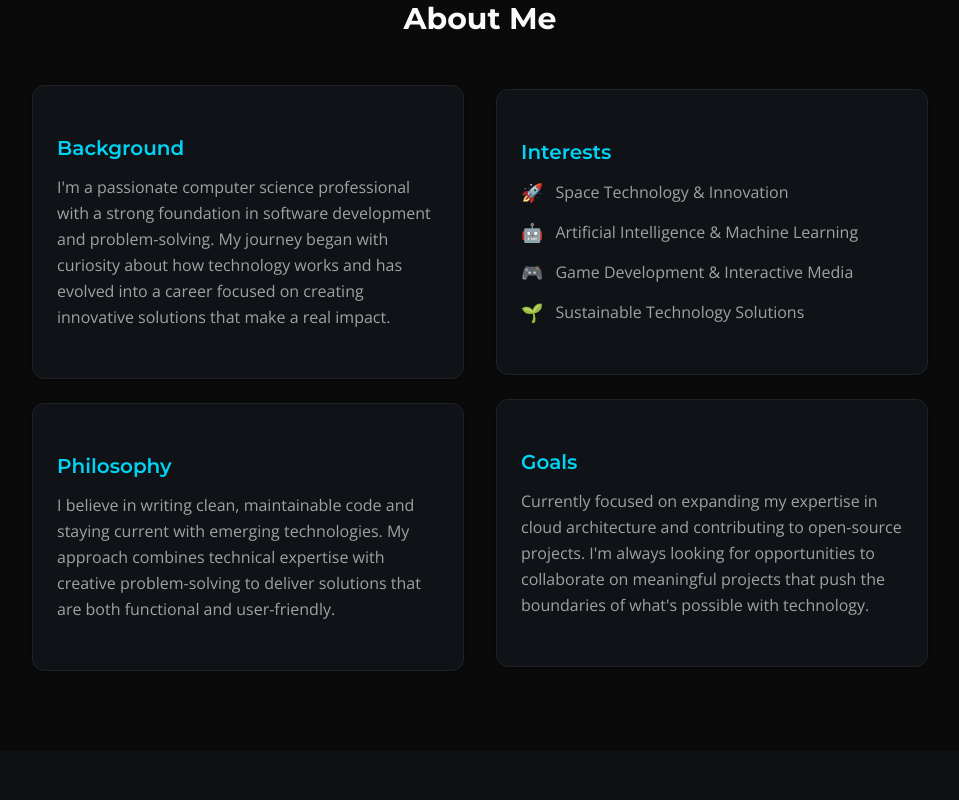
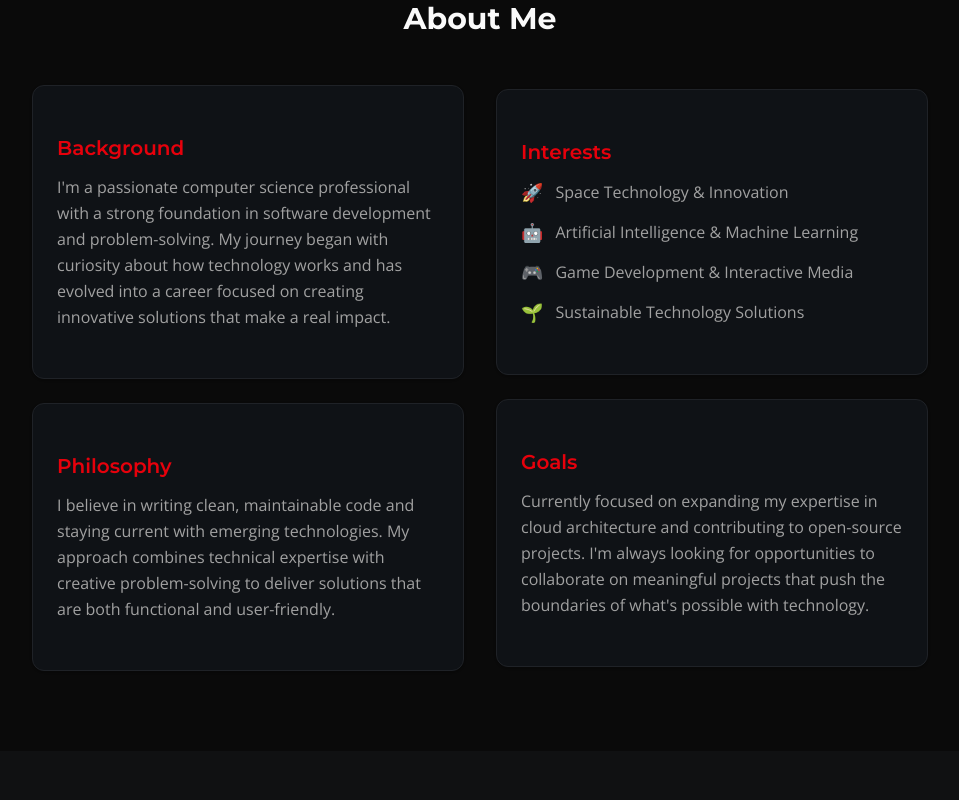
Before and after one commit to Fozzyack/portfolio, a Next.js app: page / in a window 1280 px wide. Shown: the part 980-1780 px from the top of the page, without its empty margins (160-1119 px from the left). Built offline with nearby package versions, Linux system fonts and the light colour scheme.

Commit message:
recolour done

```diff
--- a/app/globals.css
+++ b/app/globals.css
@@ -7,37 +7,37 @@
   --background: oklch(1 0 0);
   --foreground: oklch(0.35 0.01 258.34);
   --card: oklch(0.97 0.01 258.34);
-  --card-foreground: oklch(0.55 0.15 162.4);
+  --card-foreground: oklch(0.55 0.15 25);
   --popover: oklch(1 0 0);
   --popover-foreground: oklch(0.35 0.01 258.34);
-  /* Updated primary colors from emerald to cyan */
-  --primary: oklch(0.65 0.15 200);
+  /* Updated primary colors from cyan to deep red */
+  --primary: oklch(0.48 0.20 25);
   --primary-foreground: oklch(1 0 0);
-  --secondary: oklch(0.75 0.12 200);
+  --secondary: oklch(0.58 0.16 25);
   --secondary-foreground: oklch(1 0 0);
   --muted: oklch(0.97 0.01 258.34);
   --muted-foreground: oklch(0.35 0.01 258.34);
-  --accent: oklch(0.75 0.12 200);
+  --accent: oklch(0.58 0.16 25);
   --accent-foreground: oklch(1 0 0);
   --destructive: oklch(0.577 0.245 27.325);
   --destructive-foreground: oklch(1 0 0);
   --border: oklch(0.92 0.01 258.34);
   --input: oklch(1 0 0);
-  --ring: oklch(0.65 0.15 200 / 0.5);
-  --chart-1: oklch(0.65 0.15 200);
-  --chart-2: oklch(0.75 0.12 200);
+  --ring: oklch(0.48 0.20 25 / 0.5);
+  --chart-1: oklch(0.48 0.20 25);
+  --chart-2: oklch(0.58 0.16 25);
   --chart-3: oklch(0.35 0.01 258.34);
   --chart-4: oklch(0.97 0.01 258.34);
   --chart-5: oklch(1 0 0);
   --radius: 0.5rem;
   --sidebar: oklch(1 0 0);
   --sidebar-foreground: oklch(0.35 0.01 258.34);
-  --sidebar-primary: oklch(0.65 0.15 200);
+  --sidebar-primary: oklch(0.48 0.20 25);
   --sidebar-primary-foreground: oklch(1 0 0);
-  --sidebar-accent: oklch(0.75 0.12 200);
+  --sidebar-accent: oklch(0.58 0.16 25);
   --sidebar-accent-foreground: oklch(1 0 0);
   --sidebar-border: oklch(0.92 0.01 258.34);
-  --sidebar-ring: oklch(0.65 0.15 200 / 0.5);
+  --sidebar-ring: oklch(0.65 0.15 25 / 0.5);
 }
 
 .dark {
@@ -47,38 +47,38 @@
   --card-foreground: oklch(0.985 0 0);
   --popover: oklch(0.145 0 0);
   --popover-foreground: oklch(0.985 0 0);
-  /* Updated dark theme colors to cyan with higher saturation for neon effect */
-  --primary: oklch(0.75 0.18 200);
+  /* Updated dark theme colors to deep red with higher saturation for neon effect */
+  --primary: oklch(0.60 0.25 25);
   --primary-foreground: oklch(0.145 0 0);
   --secondary: oklch(0.25 0.01 258.34);
   --secondary-foreground: oklch(0.985 0 0);
   --muted: oklch(0.25 0.01 258.34);
   --muted-foreground: oklch(0.708 0 0);
-  --accent: oklch(0.75 0.18 200);
+  --accent: oklch(0.60 0.25 25);
   --accent-foreground: oklch(0.145 0 0);
   --destructive: oklch(0.396 0.141 25.723);
   --destructive-foreground: oklch(0.985 0 0);
   --border: oklch(0.25 0.01 258.34);
   --input: oklch(0.25 0.01 258.34);
-  --ring: oklch(0.75 0.18 200 / 0.5);
-  --chart-1: oklch(0.75 0.18 200);
-  --chart-2: oklch(0.85 0.15 200);
+  --ring: oklch(0.60 0.25 25 / 0.5);
+  --chart-1: oklch(0.60 0.25 25);
+  --chart-2: oklch(0.68 0.22 25);
   --chart-3: oklch(0.708 0 0);
   --chart-4: oklch(0.25 0.01 258.34);
   --chart-5: oklch(0.145 0 0);
   --sidebar: oklch(0.18 0.01 258.34);
   --sidebar-foreground: oklch(0.985 0 0);
-  --sidebar-primary: oklch(0.75 0.18 200);
+  --sidebar-primary: oklch(0.60 0.25 25);
   --sidebar-primary-foreground: oklch(0.145 0 0);
   --sidebar-accent: oklch(0.25 0.01 258.34);
   --sidebar-accent-foreground: oklch(0.985 0 0);
   --sidebar-border: oklch(0.25 0.01 258.34);
-  --sidebar-ring: oklch(0.75 0.18 200 / 0.5);
+  --sidebar-ring: oklch(0.60 0.25 25 / 0.5);
 
   /* Added neon glow custom properties */
-  --neon-glow: 0 0 5px oklch(0.75 0.18 200), 0 0 10px oklch(0.75 0.18 200), 0 0 15px oklch(0.75 0.18 200);
-  --neon-text-glow: 0 0 5px oklch(0.75 0.18 200), 0 0 10px oklch(0.75 0.18 200);
-  --subtle-glow: 0 0 3px oklch(0.75 0.18 200 / 0.3);
+  --neon-glow: 0 0 5px oklch(0.60 0.25 25), 0 0 10px oklch(0.60 0.25 25), 0 0 15px oklch(0.60 0.25 25);
+  --neon-text-glow: 0 0 5px oklch(0.60 0.25 25), 0 0 10px oklch(0.60 0.25 25);
+  --subtle-glow: 0 0 3px oklch(0.60 0.25 25 / 0.3);
 }
 
 @theme inline {
@@ -194,8 +194,8 @@
 
   .card-hover:hover {
     transform: translateY(-2px);
-    border-color: oklch(0.75 0.18 200);
-    box-shadow: 0 0 10px oklch(0.75 0.18 200 / 0.5), 0 0 20px oklch(0.75 0.18 200 / 0.3), 0 0 30px
-      oklch(0.75 0.18 200 / 0.1);
+    border-color: oklch(0.60 0.25 25);
+    box-shadow: 0 0 10px oklch(0.60 0.25 25 / 0.5), 0 0 20px oklch(0.60 0.25 25 / 0.3), 0 0 30px
+      oklch(0.60 0.25 25 / 0.1);
   }
 }
--- a/components/about-section.tsx
+++ b/components/about-section.tsx
@@ -10,7 +10,7 @@ export function AboutSection() {
           <div className="space-y-6">
             <Card className="card-hover">
               <CardContent className="p-6">
-                <h3 className="text-xl font-semibold mb-3 text-cyan-400">Background</h3>
+                <h3 className="text-xl font-semibold mb-3 text-red-600">Background</h3>
                 <p className="text-muted-foreground leading-relaxed">
                   I'm a passionate computer science professional with a strong foundation in software development and
                   problem-solving. My journey began with curiosity about how technology works and has evolved into a
@@ -21,7 +21,7 @@ export function AboutSection() {
 
             <Card className="card-hover">
               <CardContent className="p-6">
-                <h3 className="text-xl font-semibold mb-3 text-cyan-400">Philosophy</h3>
+                <h3 className="text-xl font-semibold mb-3 text-red-600">Philosophy</h3>
                 <p className="text-muted-foreground leading-relaxed">
                   I believe in writing clean, maintainable code and staying current with emerging technologies. My
                   approach combines technical expertise with creative problem-solving to deliver solutions that are both
@@ -34,7 +34,7 @@ export function AboutSection() {
           <div className="space-y-6">
             <Card className="card-hover">
               <CardContent className="p-6">
-                <h3 className="text-xl font-semibold mb-3 text-cyan-400">Interests</h3>
+                <h3 className="text-xl font-semibold mb-3 text-red-600">Interests</h3>
                 <div className="space-y-3">
                   <div className="flex items-center gap-3">
                     <span className="text-lg">🚀</span>
@@ -58,7 +58,7 @@ export function AboutSection() {
 
             <Card className="card-hover">
               <CardContent className="p-6">
-                <h3 className="text-xl font-semibold mb-3 text-cyan-400">Goals</h3>
+                <h3 className="text-xl font-semibold mb-3 text-red-600">Goals</h3>
                 <p className="text-muted-foreground leading-relaxed">
                   Currently focused on expanding my expertise in cloud architecture and contributing to open-source
                   projects. I'm always looking for opportunities to collaborate on meaningful projects that push the
--- a/components/hero-section.tsx
+++ b/components/hero-section.tsx
@@ -61,7 +61,7 @@ export function HeroSection() {
             </div>
 
             <div className="space-y-4">
-              <h1 className="bg-gradient-to-r from-primary via-cyan-400 to-accent bg-clip-text text-4xl font-black tracking-tight text-transparent sm:text-5xl lg:text-6xl">
+              <h1 className="bg-gradient-to-r from-primary via-red-600 to-accent bg-clip-text text-4xl font-black tracking-tight text-transparent sm:text-5xl lg:text-6xl">
                 Frasier Sundra
               </h1>
               <p className="text-2xl font-semibold text-foreground sm:text-3xl lg:text-[2.75rem]">
```
